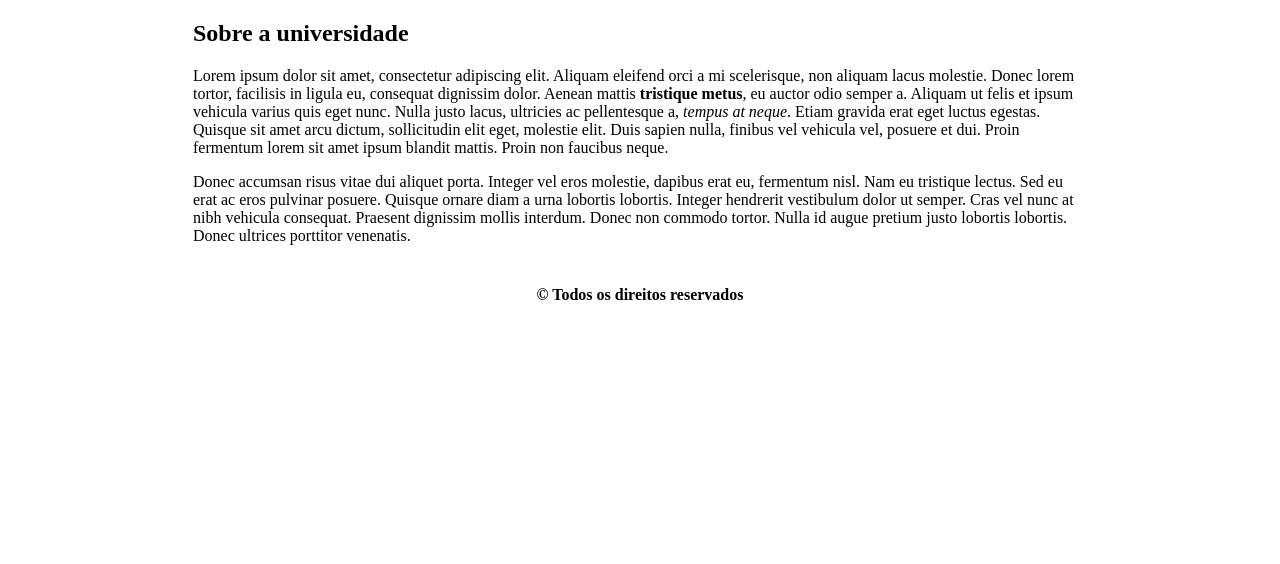
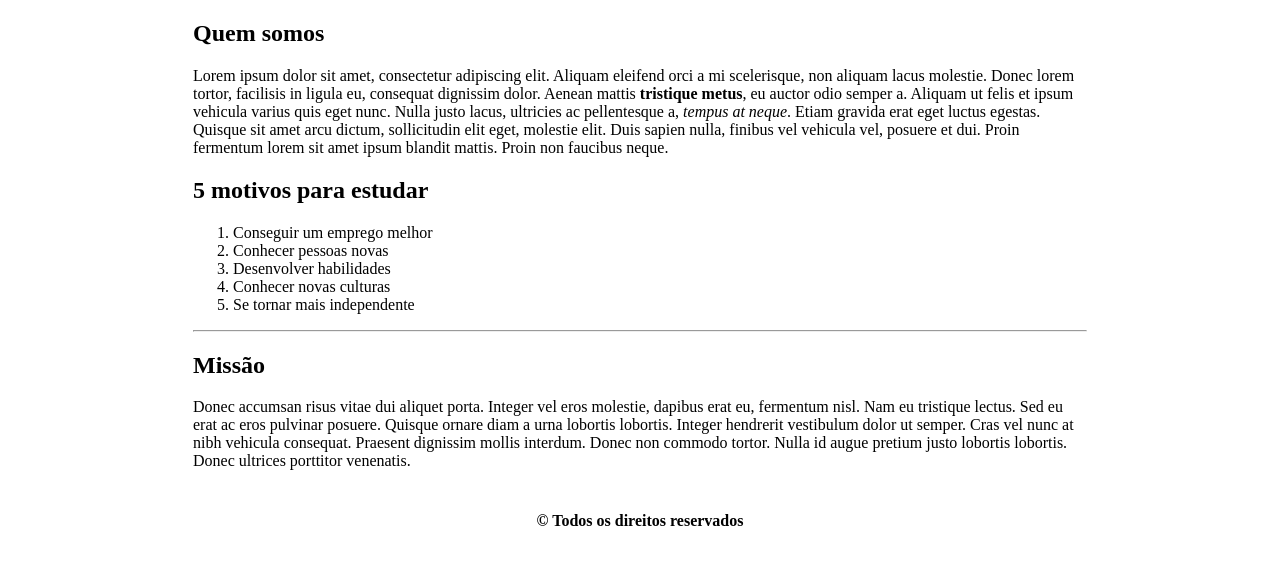
Before and after one commit to rafaelsousadevbr/projeto-unes, a plain HTML site: page quem-somos.html in a window 1280 px wide. Shown: the part 104-668 px from the top of the page. Drawn offline with Linux system fonts and the light colour scheme.

Commit message:
inserido motivos e missão da unes na página quem somos

```diff
--- a/quem-somos.html
+++ b/quem-somos.html
@@ -20,7 +20,7 @@
 
         <tr>
             <td colspan="2">
-                <h2>Sobre a universidade</h1>
+                <h2>Quem somos</h1>
 
                 <p>
                     Lorem ipsum dolor sit amet, consectetur adipiscing elit.
@@ -36,6 +36,18 @@
                     Proin non faucibus neque.
                 </p>
 
+                <h2>5 motivos para estudar</h2>
+                <ol>
+                    <li>Conseguir um emprego melhor</li>
+                    <li>Conhecer pessoas novas</li>
+                    <li>Desenvolver habilidades</li>
+                    <li>Conhecer novas culturas</li>
+                    <li>Se tornar mais independente</li>
+                </ol>
+
+                <hr>
+
+                <h2>Missão</h2>
                 <p>
                     Donec accumsan risus vitae dui aliquet porta.
                     Integer vel eros molestie, dapibus erat eu, fermentum nisl.
```
